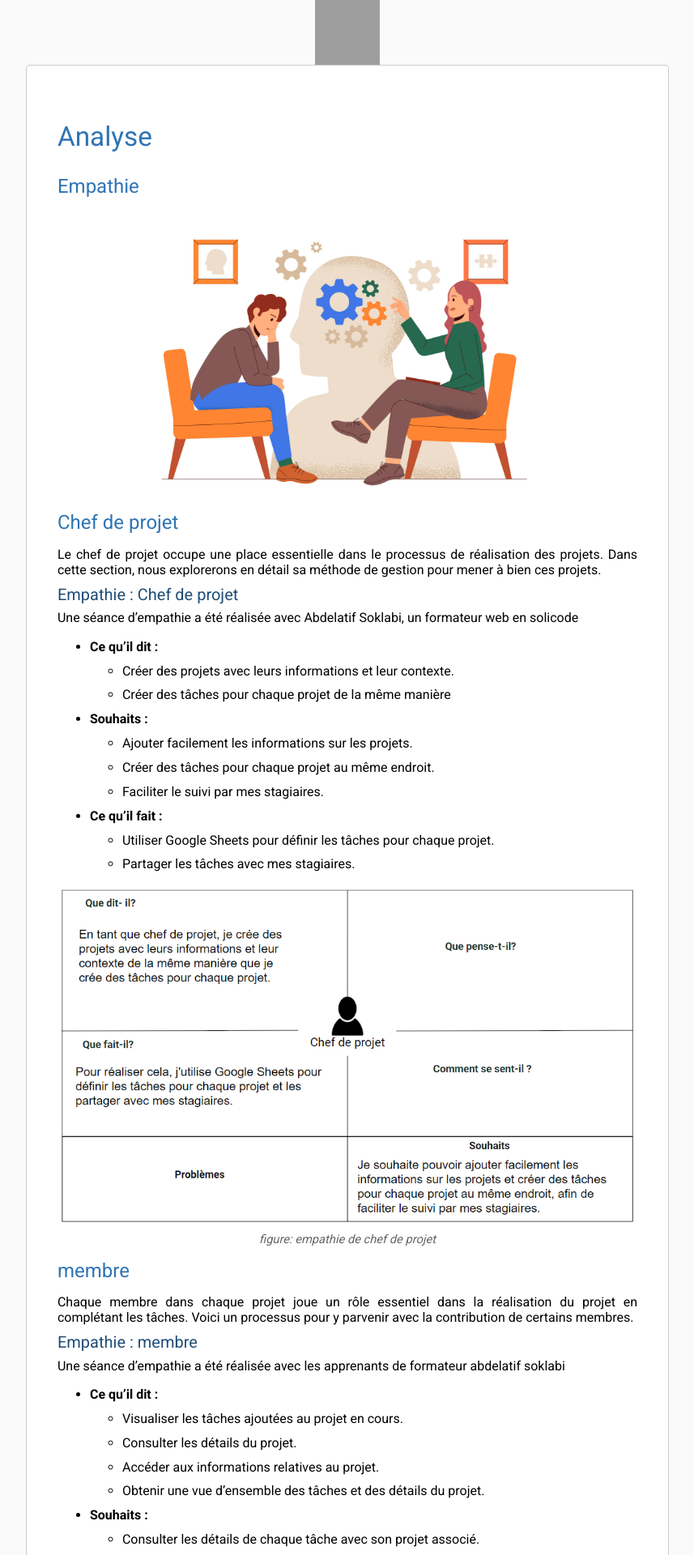
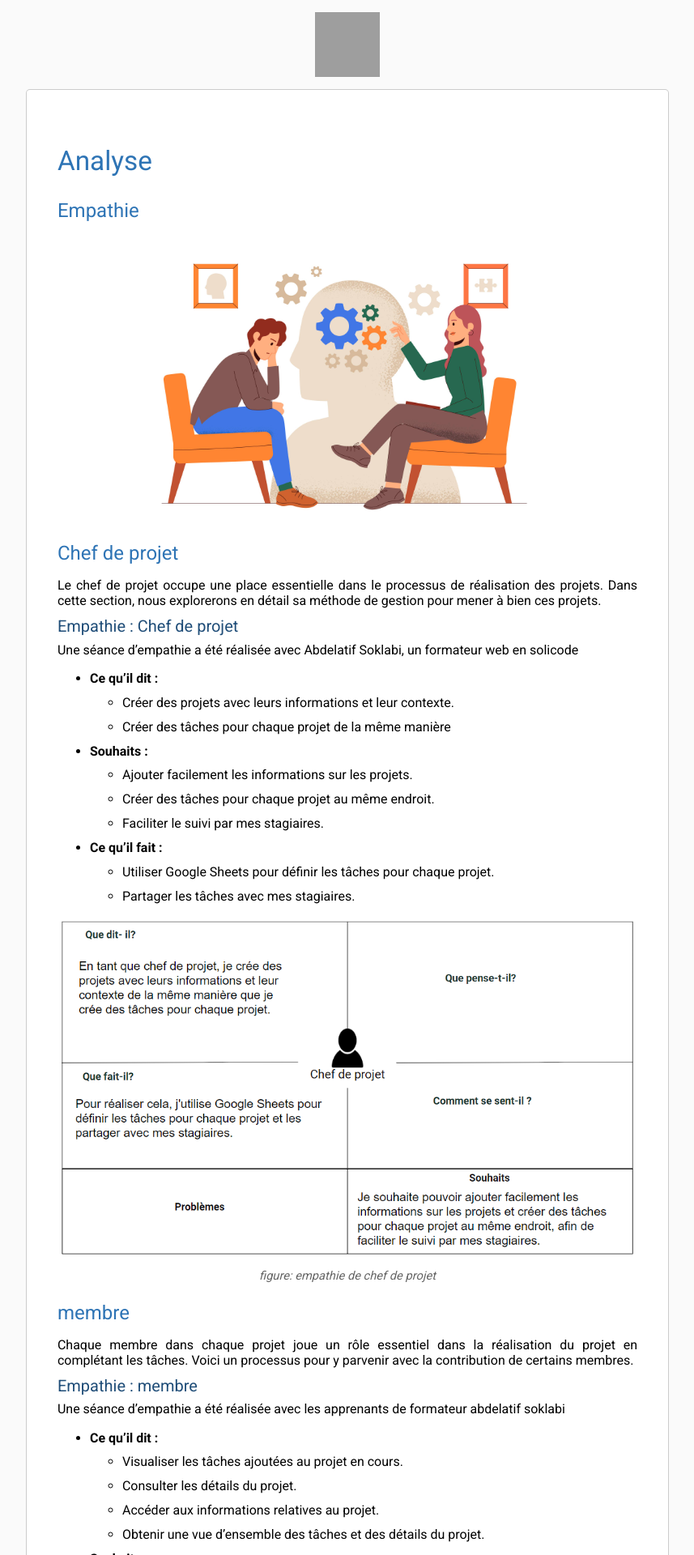
Before and after one commit to solicoders/prototype_adnan, a Jekyll site: the page built from docs/analyse/analyse.md, in a window 1280 px wide. Shown: the top 1920 px of the page at 81% size, without its empty margins (211-1068 px from the left). Built offline with Jekyll 4.4.1, drawn with Linux system fonts in a browser that asks for light colours; nearby versions of some CDN libraries; our own code applies the rules of GitHub Pages for plain Markdown files; grey boxes are pictures that could not be loaded.

Commit message:
realisatio reparation css

```diff
--- a/docs/_layouts/default.html
+++ b/docs/_layouts/default.html
@@ -6,6 +6,7 @@
     <meta charset="UTF-8">
     <meta name="viewport" content="width=device-width, initial-scale=1">
     <link rel="stylesheet" href="{{site.baseurl}}/assets/css/rapport.css">
+    <link rel="stylesheet" href="{{site.baseurl}}/assets/css/customRapport.css">
     <title> Rapport </title>
 
     <link rel="stylesheet" href="https://cdnjs.cloudflare.com/ajax/libs/highlight.js/11.9.0/styles/default.min.css">
--- a/docs/_layouts/presentation.html
+++ b/docs/_layouts/presentation.html
@@ -8,7 +8,7 @@
     <link rel="stylesheet" href="{{site.baseurl}}/assets/presentation/dist/reveal.css">
     <link rel="stylesheet" href="{{site.baseurl}}/assets/presentation/dist/theme/solicode.css">
     <link rel="stylesheet" href="{{site.baseurl}}/assets/css/presentation.css">
-    <link rel="stylesheet" href="{{site.baseurl}}/assets/css/mainPresentation.css">
+    <link rel="stylesheet" href="{{site.baseurl}}/assets/css/customPresentation.css">
     <title> Présentation </title>
 
 </head>
--- /dev/null
+++ b/docs/assets/css/customRapport.css
@@ -0,0 +1,3 @@
+.hiddenRapport {
+    display: none !important;
+}
--- a/docs/assets/css/mainPresentation.css
+++ /dev/null
@@ -1,3 +0,0 @@
-.sectionHeager {
-    margin: 20% 0 !important;
-}
--- a/docs/assets/css/rapport.css
+++ b/docs/assets/css/rapport.css
@@ -99,7 +99,7 @@
 img {
 	display: block;
 	margin-left: auto;
-	margin-right: auto;
+	margin: 15px auto;
 	max-width: 100%;
 
 }
@@ -115,7 +115,7 @@
 	font-style: italic;
 	font-size: 11pt;
 	color: #666;
-	margin: 10px 0;
+	margin: 10px 0 15px;
 }
 
 
@@ -155,36 +155,32 @@
 
 h2 {
 	font-size: 18.0pt;
-	margin: 1rem 0;
+	margin: 1.5rem 0 1rem;
 	color: #2E74B5;
 }
 
 h3 {
-	/* margin-top:2.0pt; */
 	font-size: 15.0pt;
-	margin: 0.5rem 0;
+	margin: 0.75rem 0 0.5rem;
 	color: #1F4D78;
 }
 
 h4 {
-	/* margin-top:2.0pt; */
 	font-size: 14.0pt;
-	margin-bottom: 1pt;
+	margin: 0.5rem 0 0.25rem;
 	color: #2E74B5;
 	font-style: italic;
 }
 
 h5 {
-	/* margin-top:2.0pt; */
 	font-size: 13.0pt;
-	margin-bottom: 1pt;
+	margin: 0.25rem 0 0.2rem;
 	color: #2E74B5;
 }
 
 h6 {
-	/* margin-top:2.0pt; */
 	font-size: 12.0pt;
-	margin-bottom: 1pt;
+	margin: 1.2pt 0 1pt;
 	color: #1F4D78;
 }
 
@@ -193,8 +189,6 @@
 h3,
 h4,
 h5 {
-	margin-right: 0cm;
-	margin-left: 0cm;
 	line-height: 107%;
 	page-break-after: avoid;
 	font-weight: normal;
```
Also changed, not shown: docs/assets/css/customPresentation.css (added, +7 -0 lines).
